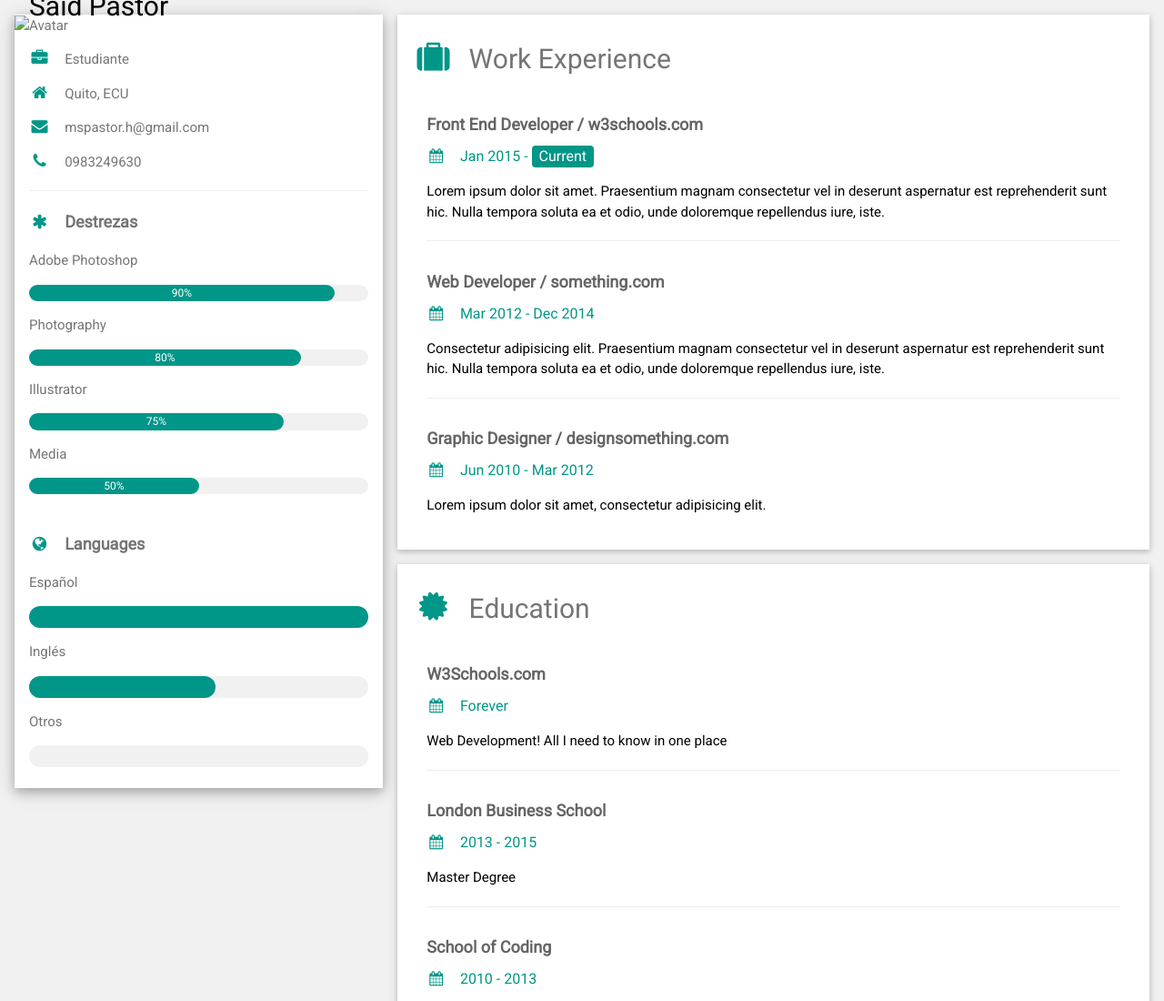
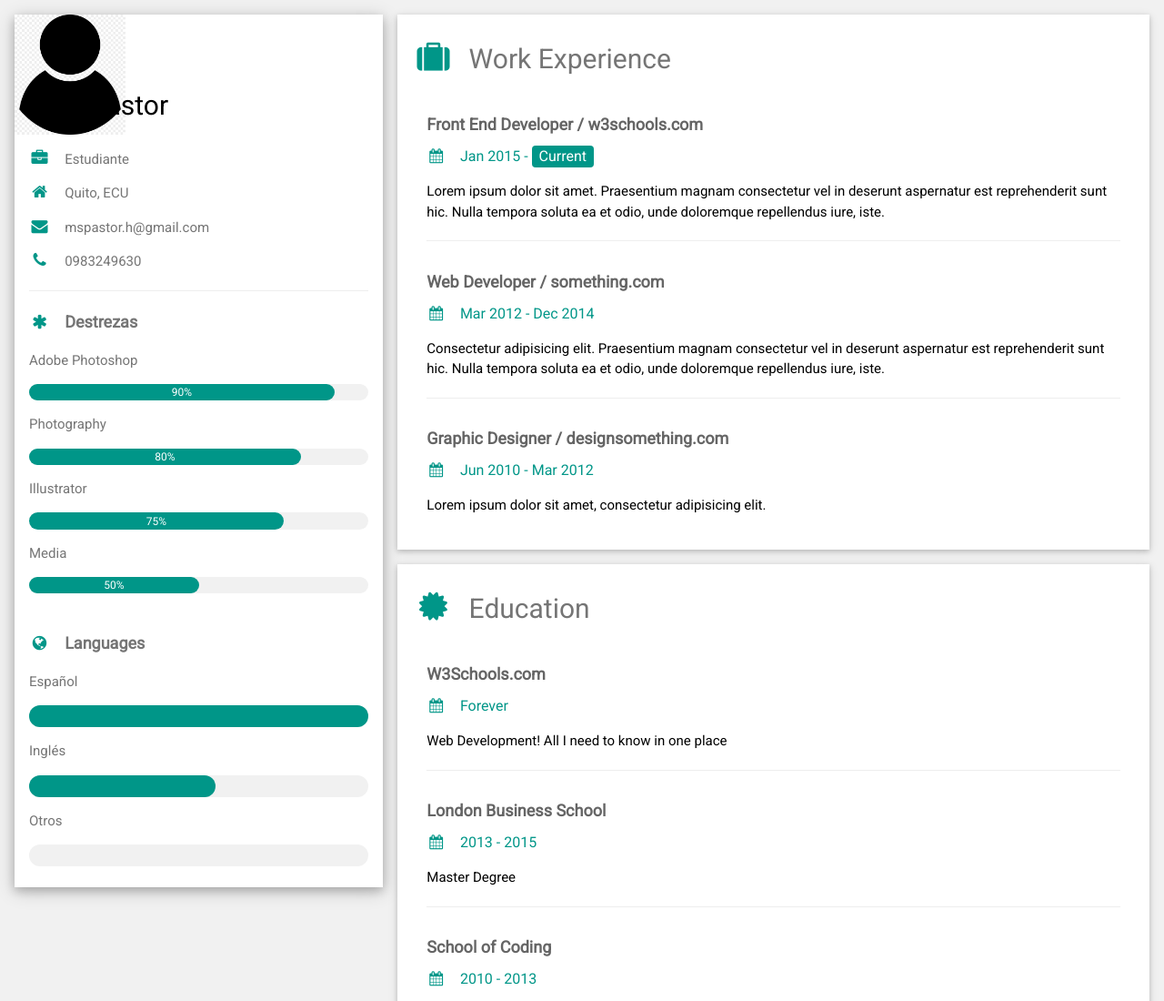
Before and after one commit to mspastor23/mspastor23.github.io, a plain HTML site: page index.html in a window 1280 px wide. Shown: the top 1100 px of the page at 91% size. Drawn offline with nearby package versions, Linux system fonts and the light colour scheme.

Commit message:
Update index.html

```diff
--- a/index.html
+++ b/index.html
@@ -24,7 +24,7 @@ html,body,h1,h2,h3,h4,h5,h6 {font-family: "Roboto", sans-serif}
 
       <div class="w3-white w3-text-grey w3-card-4">
         <div class="w3-display-container">
-          <img src="/w3images/usuario.jpg" style="width:30%" alt="Avatar">
+          <img src="/usuario.jpg" style="width:30%" alt="Avatar">
           <div class="w3-display-bottomleft w3-container w3-text-black">
             <h2>Said Pastor</h2>
           </div>
```
